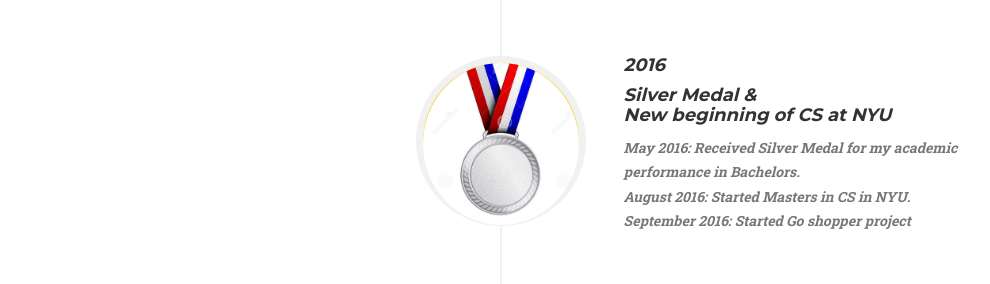
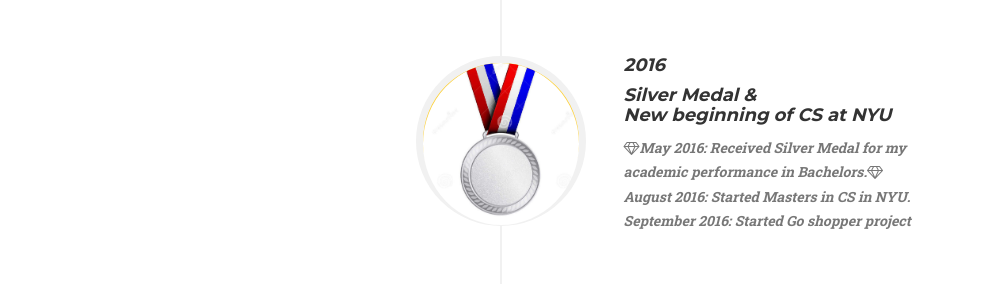
Before and after one commit to dattasainathd/dattasainathd.github.io, a website: page index.html in a window 1280 px wide. Shown: the part 6280-6564 px from the top of the page, without its empty margins (139-1129 px from the left). Drawn offline with nearby package versions, Linux system fonts and the light colour scheme; a web font is replaced by a local one.

Commit message:
Updated academic acheivement with a diamond emoji

```diff
--- a/index.html
+++ b/index.html
@@ -438,7 +438,7 @@
                                     <br> New beginning of CS at NYU</h4>
                                 </div>
                                 <div class="timeline-body">
-                                    <p class="text-muted"> May 2016: Received Silver Medal for my academic performance in Bachelors.
+                                    <p class="text-muted"><i class="fa fa-diamond"></i>May 2016: Received Silver Medal for my academic performance in Bachelors.<i class="fa fa-diamond"></i>
                                     <br>August 2016: Started Masters in CS in NYU.
                                     <br>September 2016: Started Go shopper project</p>
                                 </div>
@@ -458,7 +458,7 @@
                                     <br>January 2017: Twitter Bot Detection
                                     <br>February 2017: Alexa Skill published
                                     <br>September 2017: Efficient Position of ERS in NYC
-                                    <br><strong>November 2017: Received Academic Acheivement Award</strong>
+                                    <br><p><strong><i class="fa fa-diamond"></i>November 2017: Received Academic Acheivement Award <i class="fa fa-diamond"></i></strong></p>
                                   </p>
                                 </div>
                             </div>
```
